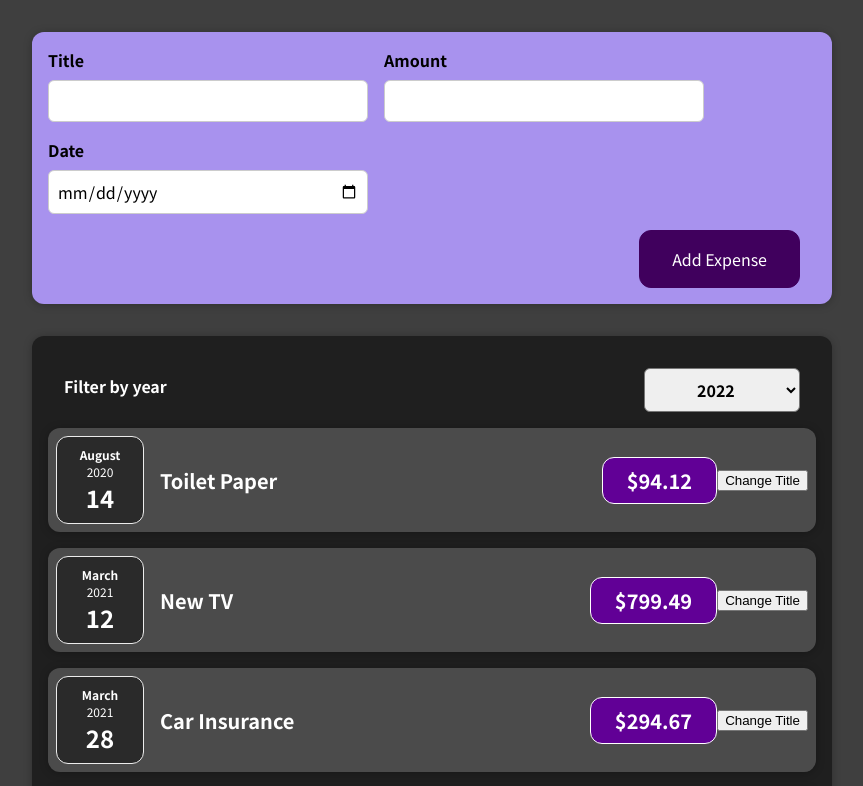
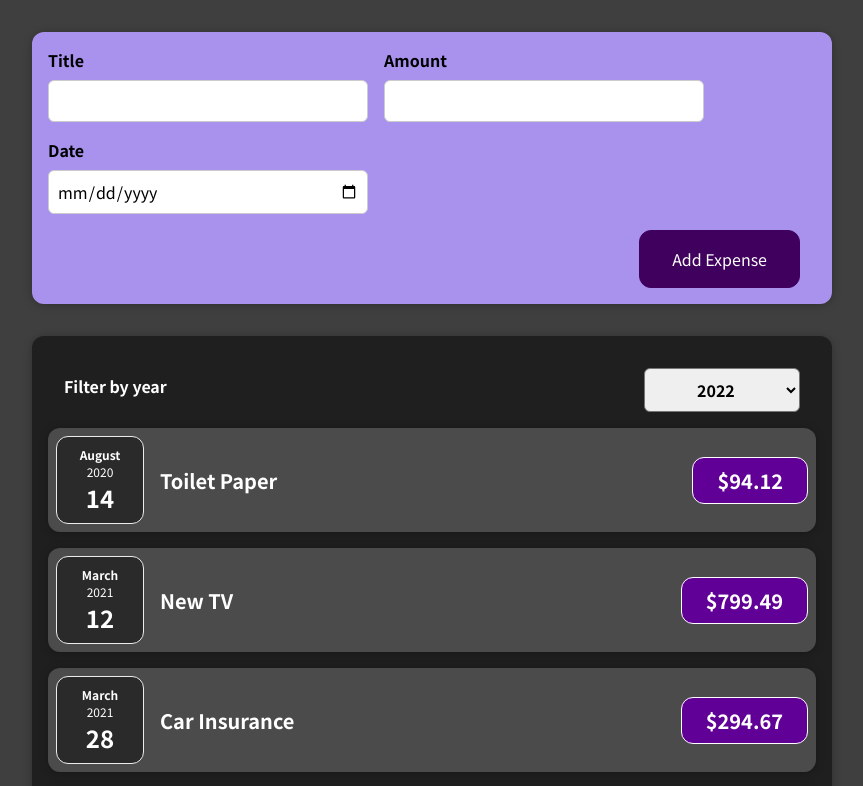
Before and after one commit to Hexfloo/expense-tracker, a React (Create React App) app: page / in a window 1280 px wide. Shown: the top 786 px of the page, without its empty margins (208-1071 px from the left). Built offline with nearby package versions, Linux system fonts and the light colour scheme.

Commit message:
Remove "change title" button

```diff
--- a/src/components/expenses/ExpenseItem.js
+++ b/src/components/expenses/ExpenseItem.js
@@ -1,23 +1,15 @@
-import { useState } from "react";
 import "./ExpenseItem.css";
 import ExpenseDate from "./ExpenseDate";
 import Card from "../ui/Card";
 
 function ExpenseItem(props) {
-  const [title, setTitle] = useState(props.title);
-
-  function nameChangeHandler() {
-    setTitle("updated!");
-  }
-
   return (
     <Card className="expense-item">
       <ExpenseDate date={props.date} />
       <div className="expense-item__description">
-        <h2>{title}</h2>
+        <h2>{props.title}</h2>
         <div className="expense-item__price">${props.amount}</div>
       </div>
-      <button onClick={nameChangeHandler}>Change Title</button>
     </Card>
   );
 }
```
